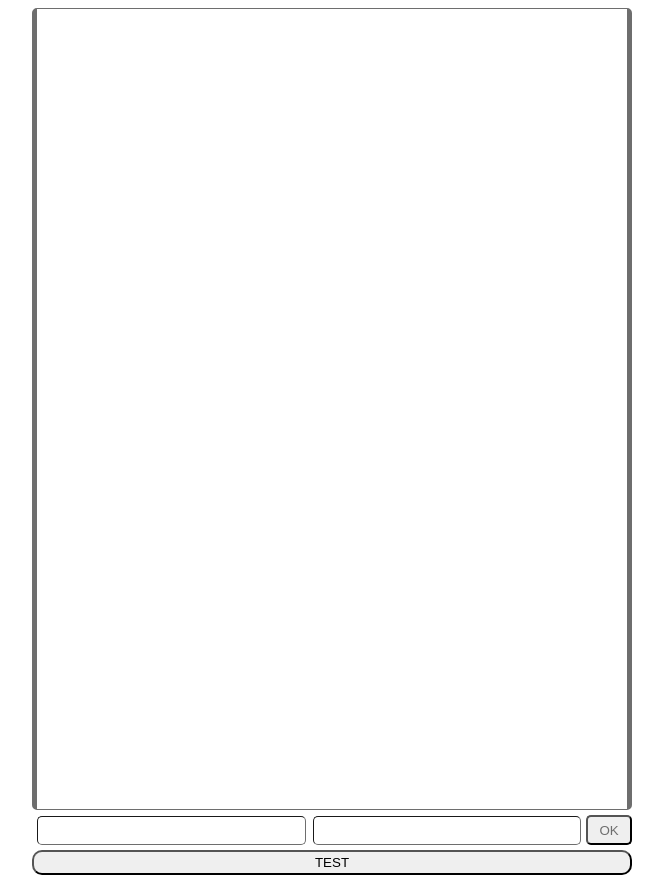
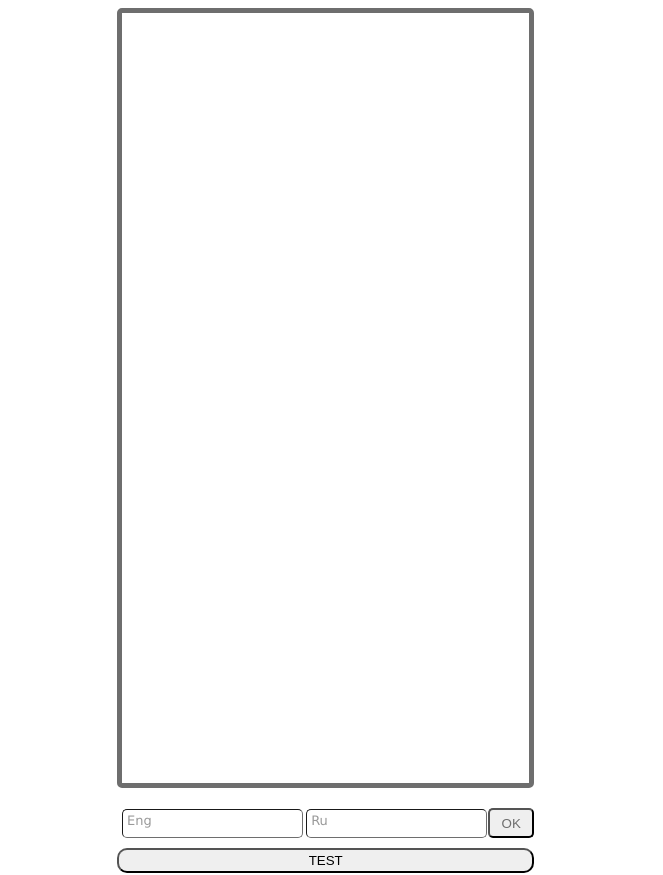
Before and after one commit to nickitin123321/dicti, a website built with webpack: page index.html in a window 1280 px wide. Shown: the whole page, without its empty margins (308-971 px from the left). Built offline with nearby package versions, Linux system fonts and the light colour scheme.

Commit message:
add input animation and scores counter

```diff
--- a/index.html
+++ b/index.html
@@ -6,13 +6,24 @@
     </head>
     <body>
         <main class="dic">
-          <div class="dic__list"></div>
-          <form class="dic__form">
-            <input class="dic_form__input dic_form__input--eng" type="text">
-            <input class="dic_form__input dic_form__input--ru" type="text">
-            <button class="dic_form__button dic_form__button--add">OK</button>
-          </form>
-          <button class="dic_form__button dic_form__button--test">TEST</button>
+          <div class="dic__counter-container">
+            <span class="dic__counter"></span>
+          </div>
+          <div class="dic__app">
+            <div class="dic__list"></div>
+            <form class="dic__form">
+              <div class ="dic_form__item">
+                <input class="dic_form__input dic_form__input--eng" name="eng" placeholder=" " type="text">
+                <label class="dic_form__label" for="eng">Eng</label>
+              </div>
+              <div class ="dic_form__item">
+                <input class="dic_form__input dic_form__input--ru" name="ru" placeholder=" " type="text">
+                <label class="dic_form__label" ru="login">Ru</label>
+              </div>
+              <button class="dic_form__button dic_form__button--add">OK</button>
+            </form>
+            <button class="dic_form__button dic_form__button--test">TEST</button>
+        </div>
         </main>
     </body>
 
--- a/src/client/index.ts
+++ b/src/client/index.ts
@@ -2,8 +2,20 @@ import './style.scss';
 
 import { getRandomInt } from './utils';
 
+type Language = 'ru' | 'eng';
+
 const arrEng = JSON.parse(localStorage.getItem('arrEng')) as string[];
 const arrRu = JSON.parse(localStorage.getItem('arrRu')) as string[];
+const counter = localStorage.getItem('counter') as string;
+
+const initCounter = () => {
+  if (counter) {
+    const counterElement = document.querySelector('.dic__counter');
+    counterElement.textContent = counter;
+  } else {
+    localStorage.setItem('counter', '0');
+  }
+};
 
 const initLocalArrs = () => {
   localStorage.setItem('arrEng', JSON.stringify([]));
@@ -22,7 +34,7 @@ const initList = () => {
   }
 };
 
-const getTranslate = (language: 'ru' | 'eng', wordIndex: number): string => {
+const getTranslate = (language: Language, wordIndex: number): string => {
   if (language === 'ru') {
     return arrEng[wordIndex];
   } else {
@@ -32,11 +44,11 @@ const getTranslate = (language: 'ru' | 'eng', wordIndex: number): string => {
 
 const getRandomWord = (): {
   word: string;
-  language: 'ru' | 'eng';
+  language: Language;
   wordIndex: number;
 } => {
   let word = '';
-  let language = 'ru' as 'ru' | 'eng';
+  let language = 'ru' as Language;
   const wordIndex = getRandomInt(arrEng.length);
 
   if (getRandomInt(2) === 1) {
@@ -44,7 +56,6 @@ const getRandomWord = (): {
     language = 'eng';
   } else {
     word = arrRu[wordIndex];
-    language = 'ru';
   }
   return {
     word,
@@ -78,11 +89,18 @@ const initTestList = () => {
   });
 
   okButton.addEventListener('click', () => {
+    const counterElement = document.querySelector('.dic__counter');
+    const count = localStorage.getItem('counter');
+    let scores = '';
     if (wordInput.value === getTranslate(language, wordIndex)) {
-      console.log('угадал');
+      scores = String(+count + 1);
     } else {
-      console.log('не угадал');
+      scores = String(+count - 1);
     }
+
+    console.log(scores, counter);
+    localStorage.setItem('counter', scores);
+    counterElement.textContent = scores;
   });
 
   row.appendChild(wordElement);
@@ -194,6 +212,7 @@ const addRow = (evt: Event): void => {
 
 const initWindow = () => {
   initList();
+  initCounter();
 
   const addButton = document.querySelector('.dic_form__button--add');
   const testButton = document.querySelector('.dic_form__button--test');
--- a/src/client/style.scss
+++ b/src/client/style.scss
@@ -1,22 +1,39 @@
 .dic {
-  width: 600px;
+  display: flex;
+
+  .dic__counter-container {
+    display: flex;
+    align-items: center;
+    justify-content: center;
+    width: 33%;
     height: 800px;
-  margin-left: auto;
-  margin-right: auto;
+  }
+
+  .dic__counter {
+    font-size: 140px;
+  }
+
+  .dic__app {
+    width: 33%;
+    height: 800px;
     font-family: Verdana, Geneva, Tahoma, sans-serif;
 
     .dic__list {
+      height: 750px;
       display: flex;
       flex-direction: column;
-    height: 780px;
       overflow-y: scroll;
       border-style: solid;
       border-color: #6e6e6e;
-    border-width: 1px 5px 1px 5px;
+      border-width: 5px;
       overflow-y: scroll;
       padding: 10px;
       border-radius: 5px;
       align-items: center;
+
+      .dic_list__word-input {
+        margin-left: 10px;
+      }
 
       .dic_list__word-row {
         display: flex;
@@ -57,16 +74,39 @@
       display: flex;
       justify-content: center;
       align-items: center;
-    margin-top: 5px;
+      margin-top: 20px;
+      margin-bottom: 5px;
+
+      .dic_form__item {
+        position: relative;
+        width: 50%;
+      }
 
       .dic_form__input {
         border-radius: 5px;
         margin-right: 2px;
         border-color: #6e6e6e;
         border-width: 1px;
-      width: 50%;
         height: 25px;
+        width: 95%;
         margin-left: 5px;
+      }
+
+      .dic_form__label {
+        position: absolute;
+        color: #999;
+        font-size: 13px;
+        line-height: 13px;
+        top: 5px;
+        left: 10px;
+        pointer-events: none;
+      }
+
+      .dic_form__input:focus + .dic_form__label,
+      .dic_form__input:not(:placeholder-shown) + .dic_form__label {
+        transition: 0.3s;
+        top: -19px;
+        font-size: 9px;
       }
 
       .dic_form__button {
@@ -77,6 +117,7 @@
         margin-left: 3px;
       }
     }
+
     .dic_form__button--test {
       width: 100%;
       height: 25px;
@@ -84,3 +125,4 @@
       margin-top: 5px;
     }
   }
+}
```
Lines whose indentation alone changed are shown as unchanged.
